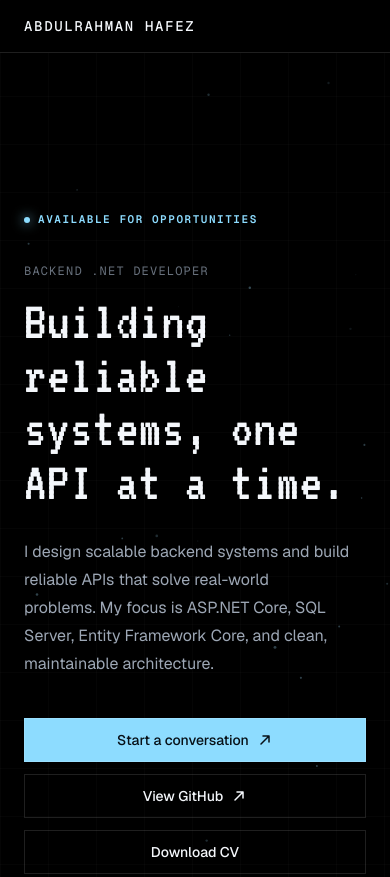
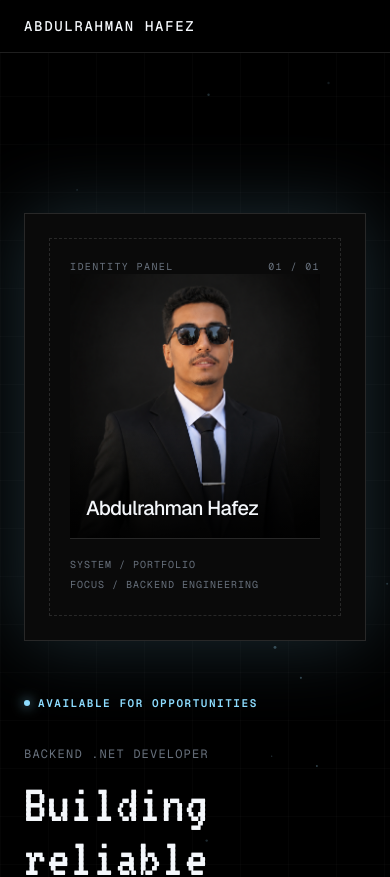
Before and after one commit to Abdo-Hafez-0/portfolio, a Next.js app: page / in a window 390 px wide. Shown: the top 877 px of the page. Built offline with nearby package versions, Linux system fonts and the light colour scheme.

Commit message:
Show profile picture first on mobile in hero section

```diff
--- a/src/components/sections/hero.tsx
+++ b/src/components/sections/hero.tsx
@@ -29,7 +29,7 @@ export function Hero() {
       className="relative flex min-h-[calc(100svh-1px)] items-center overflow-hidden border-b"
     >
       <div className="mx-auto grid w-full max-w-6xl gap-14 px-6 py-24 sm:px-8 sm:py-28 lg:grid-cols-[minmax(0,1.15fr)_minmax(21rem,0.85fr)] lg:items-center lg:gap-20 lg:px-10">
-        <div className="max-w-3xl">
+        <div className="order-2 max-w-3xl lg:order-1">
           <p className="eyebrow flex items-center gap-2">
             <span className="size-1.5 rounded-full bg-[var(--color-accent)] shadow-[0_0_12px_var(--color-accent)]" />
             Available for opportunities
@@ -96,7 +96,7 @@ export function Hero() {
           </nav>
         </div>
 
-        <aside className="relative mx-auto w-full max-w-md lg:ml-auto">
+        <aside className="order-1 relative mx-auto w-full max-w-md lg:order-2 lg:ml-auto">
           <div className="absolute -inset-px bg-[var(--color-accent)] opacity-20 blur-2xl" />
           <div className="relative aspect-[4/5] border bg-[var(--color-background-elevated)] p-6 sm:p-8">
             <div className="flex h-full flex-col justify-between border border-dashed p-5 sm:p-6">
```
